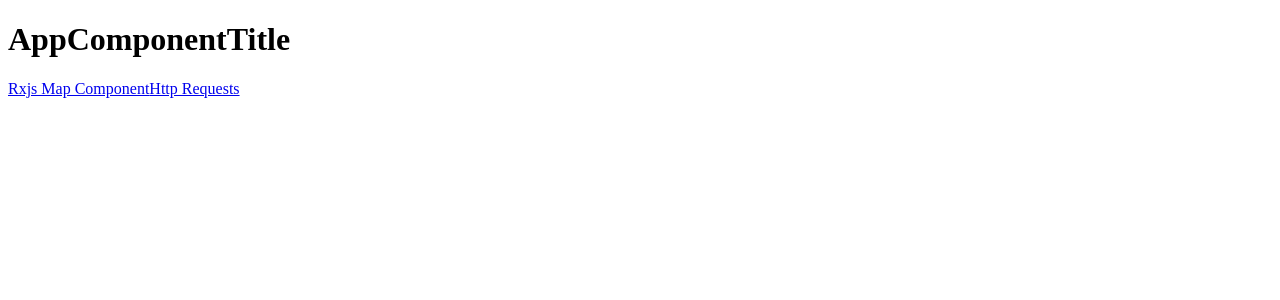
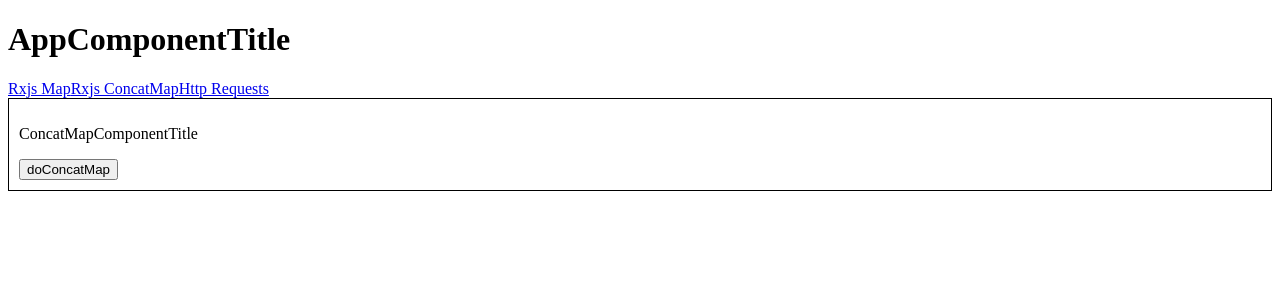
Before and after one commit to costin-branzas/angular-experiments-3, an Angular app: page /rxjs/concat-map in a window 1280 px wide. Before the commit this address led to /. Shown: the top 300 px of the page. Built offline with nearby package versions, Linux system fonts and the light colour scheme.

Commit message:
added concatMap

```diff
--- a/src/app/app.component.ts
+++ b/src/app/app.component.ts
@@ -5,7 +5,8 @@ import { Component } from '@angular/core';
   selector: 'app-root',
   template:
   `<h1>{{title}}</h1>
-  <a routerLink="/rxjs/map">Rxjs Map Component</a>
+  <a routerLink="/rxjs/map">Rxjs Map</a>
+  <a routerLink="/rxjs/concat-map">Rxjs ConcatMap</a>
   <a routerLink="/http-experiments/requests">Http Requests</a>
   <router-outlet></router-outlet>`,
 })
--- /dev/null
+++ b/src/app/rxjs-module/operator-components/concat-map.component.ts
@@ -0,0 +1,67 @@
+import { Component } from '@angular/core';
+import { Observable, Subscriber } from 'rxjs';
+import { interval } from 'rxjs/observable/interval';
+
+
+@Component({
+  selector: 'concat-map-component',
+  template:
+  `<div style = "border:1px solid black; padding: 10px;">
+
+  <p>{{title}}</p>
+  <button (click)='doConcatMap()'>doConcatMap</button>
+
+  </div>`
+})
+export class ConcatMapComponent {
+  title = "ConcatMapComponentTitle";
+
+  constructor() {}
+
+  doConcatMap() {
+    console.log("concatMap");
+
+    let observable1 = new Observable<any>(subscriber => {
+      subscriber.next(1);
+      subscriber.next(2);
+      subscriber.next(3);
+      subscriber.complete();
+    })
+    .concatMap((data, index) => {
+      console.log("concatMap data/index: ", data, "/", index);
+
+      //create and return the new observable
+      return new Observable<string>(innerSubscriber => {
+        innerSubscriber.next(data.toString() + "unRahatMic");
+        innerSubscriber.next(data.toString() + "unRahatMare");
+        innerSubscriber.complete();
+      });
+
+      //replicate what we have on Darwin (stupid because if no observable is return program crashes...)
+      // let a = 1;
+      // if (a % 2 == 0)
+      //   return Observable.of(data.toString() + " cu un mare caca");
+
+      //something with time
+      //return Observable.interval(1000).take(3);
+    });
+
+    observable1.subscribe({
+      next: (data) => {
+        console.log("Received: ", data);
+      },
+      error: (error) => {
+        console.log("Error: ", error);
+      },
+      complete: () => {
+        console.log("Complete.");
+      }
+    });
+
+  }
+
+  // concatMapFunctionality(data: string) {
+  //   //return data + "";
+  //   return "";
+  // }
+}
--- a/src/app/rxjs-module/rxjs-module.module.ts
+++ b/src/app/rxjs-module/rxjs-module.module.ts
@@ -1,7 +1,8 @@
 import { NgModule } from '@angular/core';
 import { RouterModule } from '@angular/router';
 
-import { MapComponent } from './map-component/map.component';
+import { MapComponent } from './operator-components/map.component';
+import { ConcatMapComponent } from './operator-components/concat-map.component';
 
 
 @NgModule({
@@ -12,6 +13,7 @@ import { MapComponent } from './map-component/map.component';
                 children: [
                     { path: '', redirectTo: 'map', pathMatch: 'full' },
                     { path: 'map',  component: MapComponent },
+                    { path: 'concat-map',  component: ConcatMapComponent },
                 ]
             }
         ]),
@@ -19,6 +21,7 @@ import { MapComponent } from './map-component/map.component';
     exports: [RouterModule],
     declarations: [
         MapComponent,
+        ConcatMapComponent
     ],
 })
 export class RxjsModule {}
```
Also changed, not shown: src/app/rxjs-module/operator-components/map.component.ts (renamed from src/app/rxjs-module/map-component/map.component.ts).
